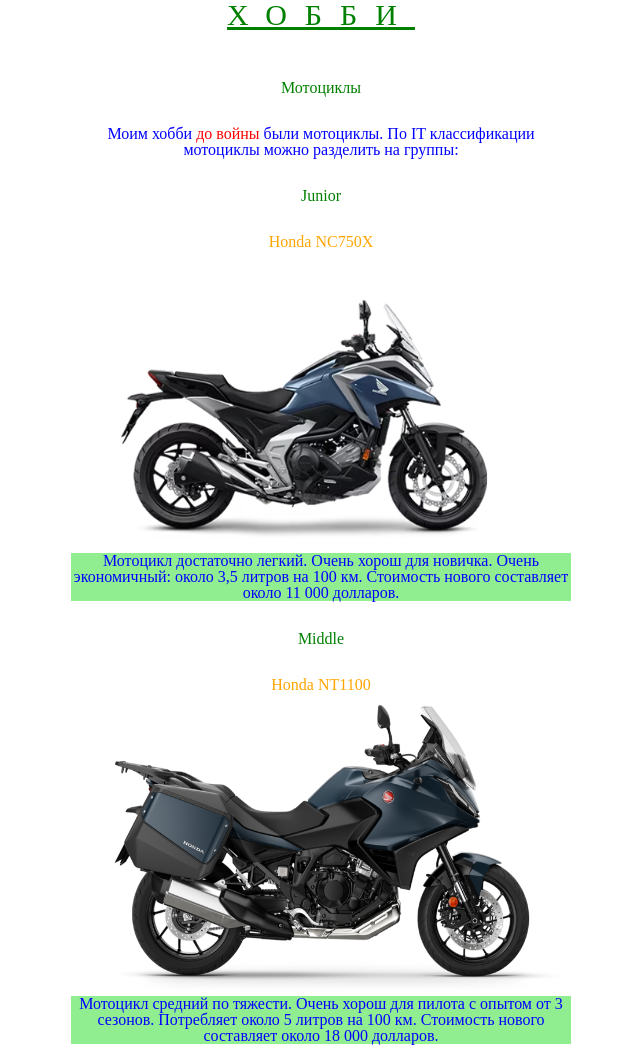
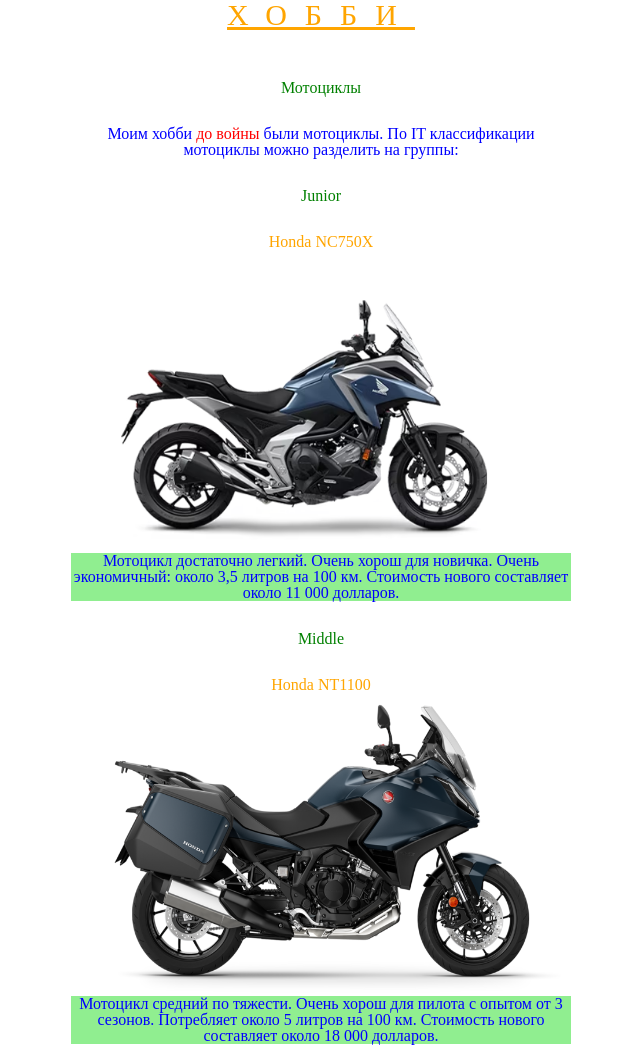
Before and after one commit to AlexandrUvarov/2hw, a plain HTML site: page index.html in a window 1280 px wide. Shown: the top 1047 px of the page, without its empty margins (319-959 px from the left). Drawn offline with Linux system fonts and the light colour scheme.

Commit message:
change h1 orange

```diff
--- a/style/style.css
+++ b/style/style.css
@@ -48,8 +48,8 @@ table {
 }
 
 h1 {
-    /* color: blue; */
-    color: green;
+
+    color: orange;
     text-align: center;
     text-decoration: underline;
     letter-spacing: 18px;
```
